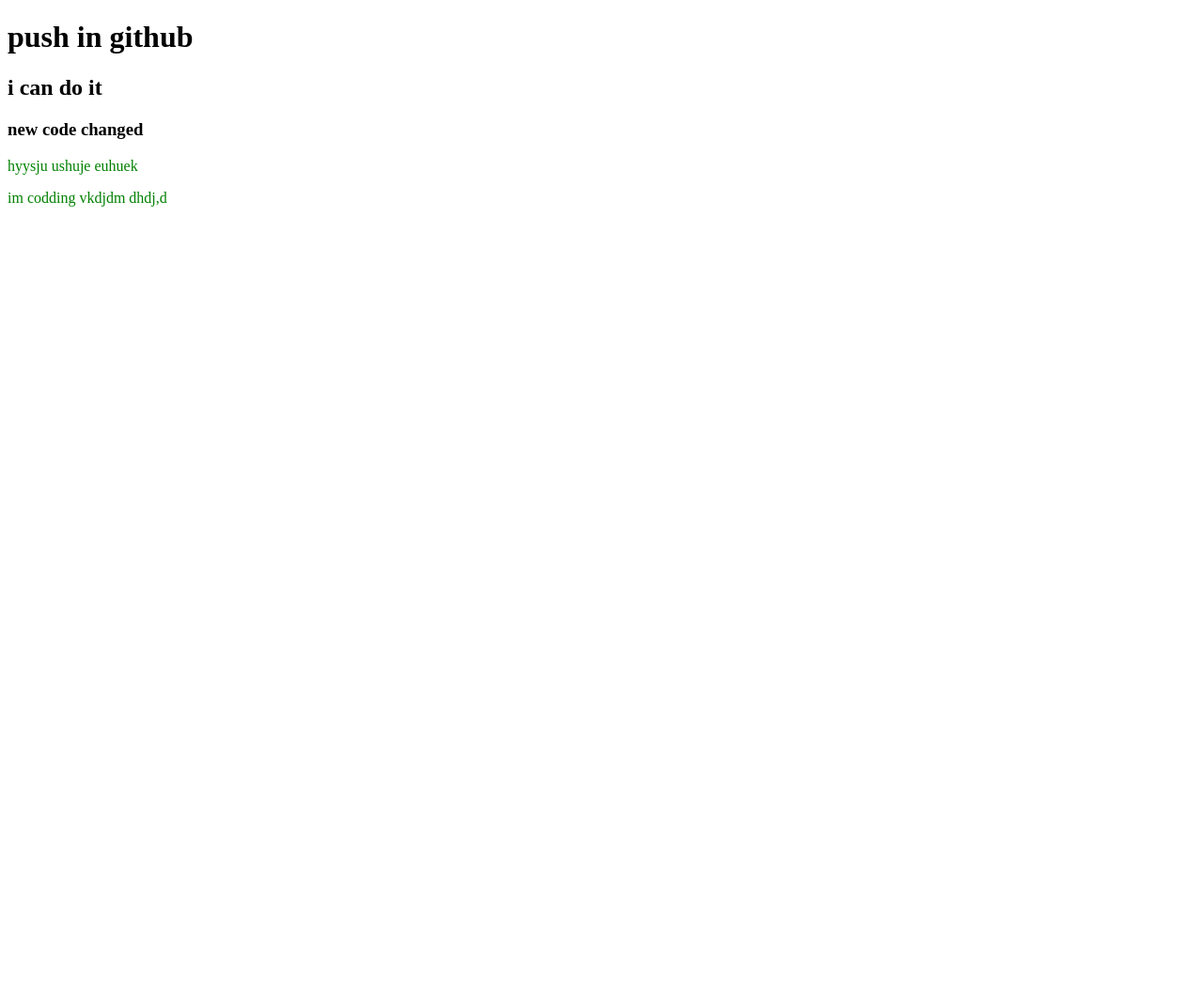
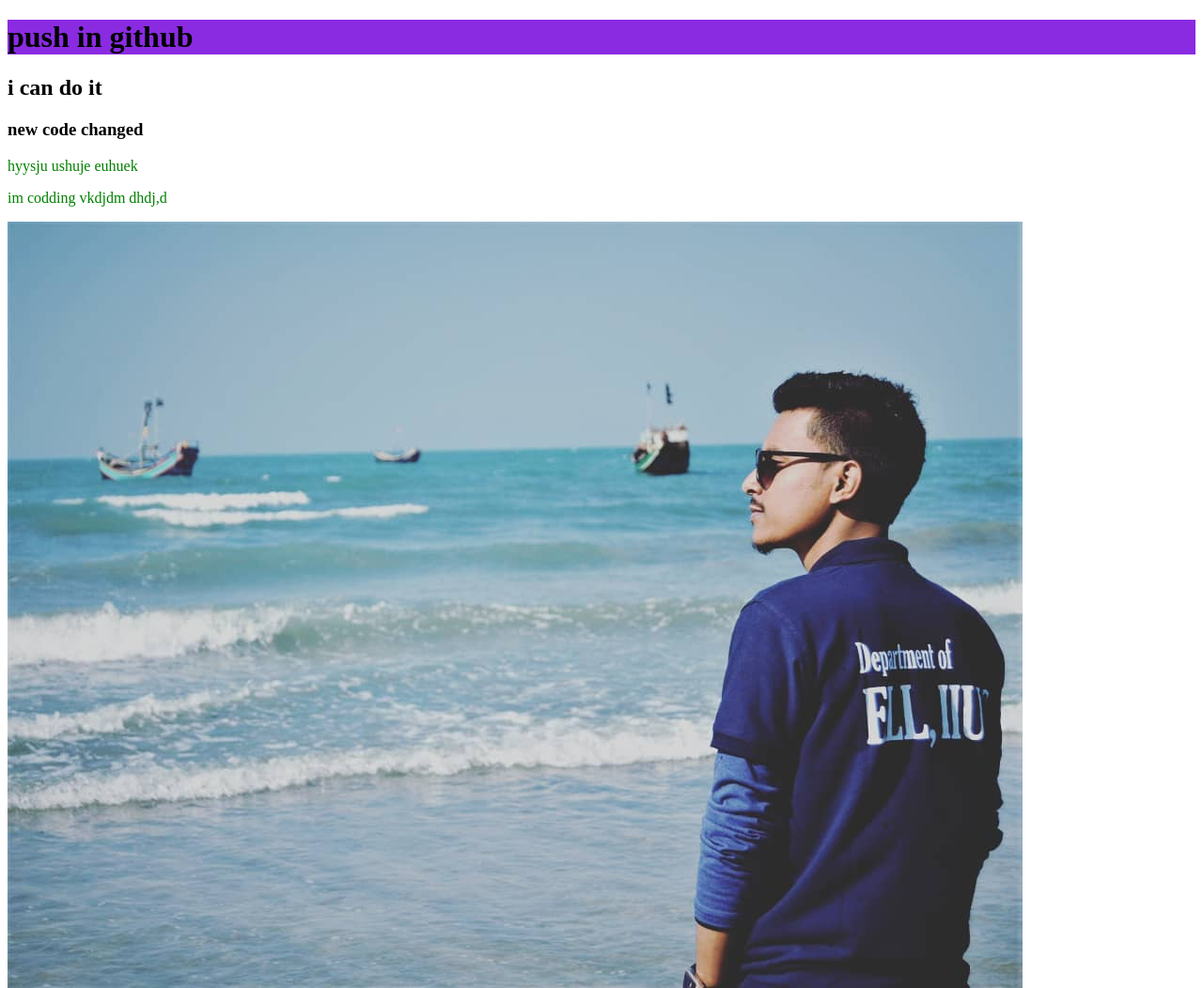
Before and after one commit to nasimuddin6/my-second-repo, a plain HTML site: page index.html in a window 1280 px wide. Shown: the whole page at 94% size. Before the commit the page ends 800 px from the top, so only its background shows below. Drawn offline with Linux system fonts and the light colour scheme.

Commit message:
image added

```diff
--- a/index.html
+++ b/index.html
@@ -13,6 +13,7 @@
     <h3>new code changed</h3>
     <p>hyysju ushuje euhuek</p>
     <p>im codding vkdjdm dhdj,d</p>
+    <img src="nizam.png" alt="">
 
 </body>
 </html>
--- a/style.css
+++ b/style.css
@@ -1,3 +1,6 @@
 p{
     color: green;
 }
+h1{
+    background-color: blueviolet;
+}
```
Also changed, not shown: nizam.png (added).
